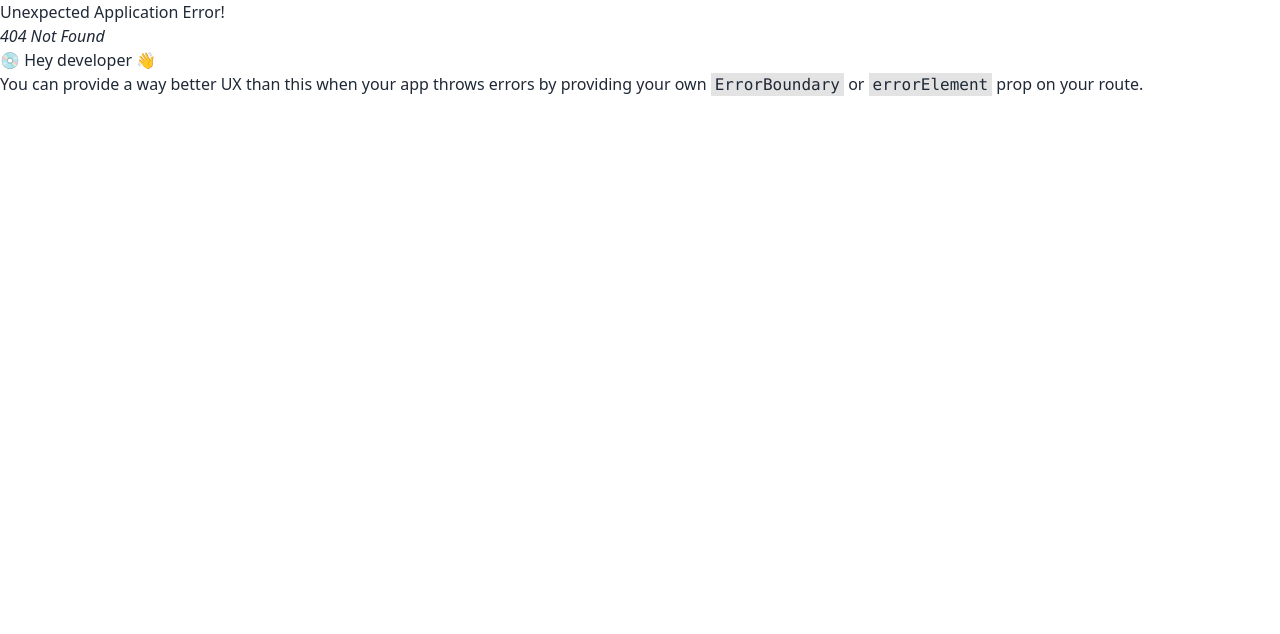
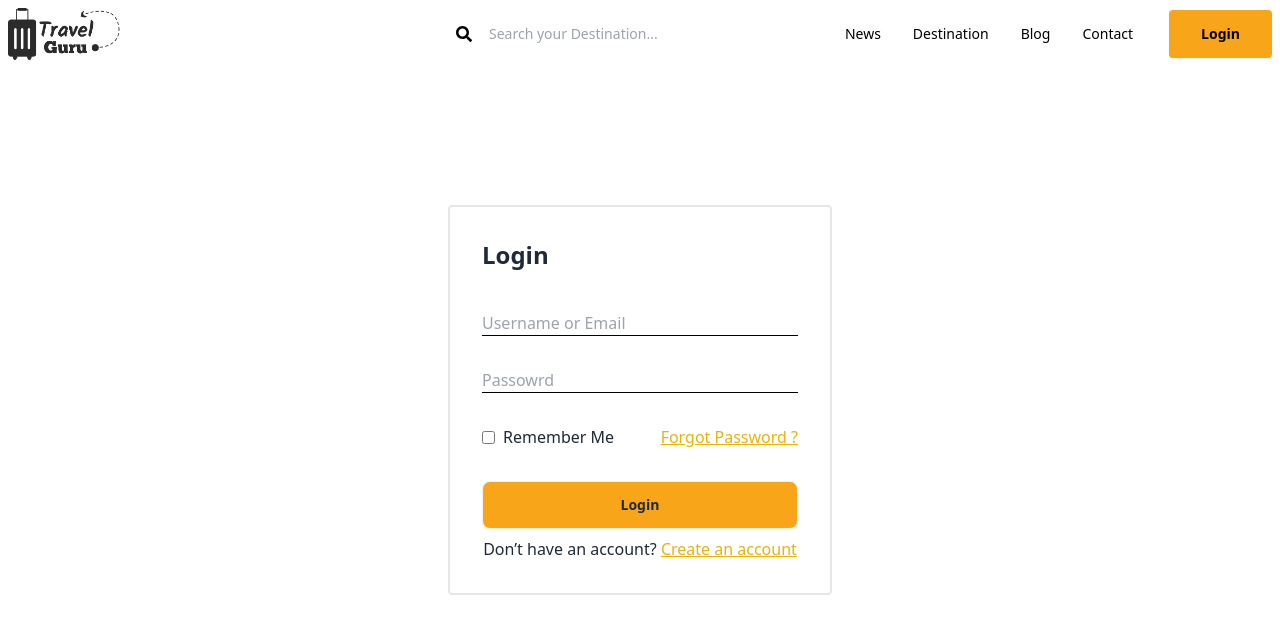
Before and after one commit to mehefujali/travel-guru, a React (Vite) app: page /login in a window 1280 px wide. Before the commit this address had no page. Shown: the top 634 px of the page. Built offline with nearby package versions, Linux system fonts and the light colour scheme.

Commit message:
login page created

```diff
--- /dev/null
+++ b/src/Auth/Login/Login.jsx
@@ -0,0 +1,36 @@
+import { Link } from "react-router-dom";
+
+
+const Login = () => {
+      return (
+            <div>
+                  <div className=" flex justify-center h-[100vh] items-center">
+                          <div className=" w-96 border-2 rounded p-8">
+                              <h3 className=" text-2xl font-bold mb-10">Login</h3>
+                              <form action="" className=" flex flex-col gap-8">
+
+                                    <input type="text"
+                                    placeholder="Username or Email"
+                                    className=" w-full border-b border-black
+                                    focus:border-b focus:outline-none" />
+                                    <input type="text"
+                                    placeholder="Passowrd"
+                                    className=" w-full border-b border-black
+                                    focus:border-b focus:outline-none" />
+                                    <div className=" flex items-center justify-between">
+                                          <label className=" flex items-center gap-2">
+                                          <input type="checkbox" name="" id="" />
+                                          Remember Me
+                                          </label>
+                                          <Link className=" underline text-yellow-500">Forgot Password ?</Link>
+                                    </div>
+                                    <button className=" btn bg-[#F9A51A]">Login</button>
+                              </form>
+                              <p className=" mt-2 text-center"> Don’t have an account? <Link className=" underline text-yellow-500">Create an account</Link></p>
+                          </div>
+                  </div>
+            </div>
+      );
+};
+
+export default Login;
--- a/src/Components/Nav/Nav.jsx
+++ b/src/Components/Nav/Nav.jsx
@@ -46,7 +46,7 @@ const Nav = () => {
                                                 <NavLink to={'/content'}>Contact</NavLink>
                                           </ul>
                                     </div>
-                                    <a className="btn btn-sm md:btn-md bg-[#F9A51A] text-black hover:bg-[#da8e16] border-none rounded md:px-8">Login</a>
+                                    <Link to={'/login'} className="btn btn-sm md:btn-md bg-[#F9A51A] text-black hover:bg-[#da8e16] border-none rounded md:px-8">Login</Link>
                               </div>
                         </div>
                   </div>
--- a/src/router/router.jsx
+++ b/src/router/router.jsx
@@ -6,6 +6,7 @@ import Blog from "../Pages/Blog/Blog";
 import Content from "../Pages/Content/Content";
 import Destination from "../Pages/Destination/Destination";
 import DestinationDetails from "../Components/DestinationDetails/DestinationDetails";
+import Login from "../Auth/Login/Login";
 
 const router = createBrowserRouter([
       {
@@ -40,6 +41,10 @@ const router = createBrowserRouter([
                         path: 'home/destination/:id',
                         loader: ()=>  fetch('/destinations.json')          ,
                         element:<DestinationDetails></DestinationDetails>
+                  },
+                  {
+                        path: 'login',
+                        element: <Login></Login>
                   }
             ]
       }
```
